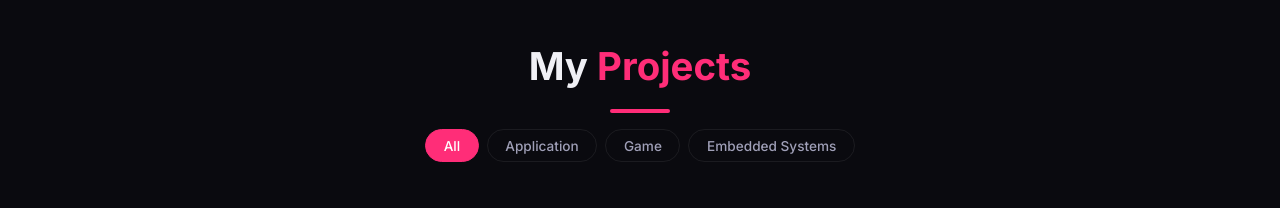
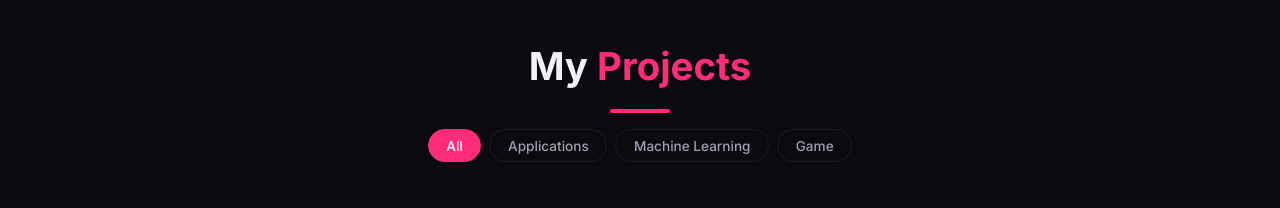
Before and after one commit to madihaisawesome/New-Website, a React (Vite) app: page / in a window 1280 px wide. Shown: the part 860-1068 px from the top of the page. Built offline with nearby package versions, Linux system fonts and the light colour scheme.

Commit message:
Changed categories of projects

```diff
--- a/src/components/Projects/Projects.jsx
+++ b/src/components/Projects/Projects.jsx
@@ -11,7 +11,7 @@ const projects = [
     tags: ['React Native', 'Expo', 'FastAPI', 'Mobile App'],
     github: 'https://github.com/Mudafa/lastseen/tree/main',
     live: null,
-    category: 'Application',
+    category: 'Applications',
     featured: true,
   },
   {
@@ -22,7 +22,7 @@ const projects = [
     tags: ['React', 'Flask', 'REST API'],
     github: null,
     live: 'https://sweet-scoop-6mpps17c3-madihaisawesomes-projects.vercel.app/',
-    category: 'Application',
+    category: 'Applications',
     featured: true,
   },
   {
@@ -33,7 +33,7 @@ const projects = [
     tags: ['React', 'Web Development'],
     github: null,
     live: 'https://fishtank-timer.vercel.app/',
-    category: 'Application',
+    category: 'Applications',
     featured: false,
   },
   {
@@ -44,7 +44,7 @@ const projects = [
     tags: ['Python', 'TensorFlow', 'Scikit-learn'],
     github: 'https://github.com/madihaisawesome/ENSF-444-Project',
     live: null,
-    category: 'Application',
+    category: 'Machine Learning',
     featured: false,
   },
   {
@@ -66,7 +66,7 @@ const projects = [
     tags: ['Application'],
     github: 'https://github.com/azlfa-anwar/ensf480/tree/main?search=1',
     live: null,
-    category: 'Application',
+    category: 'Applications',
     featured: false,
   },
   {
@@ -77,7 +77,7 @@ const projects = [
     tags: ['Embedded Systems'],
     github: 'https://github.com/users/madihaisawesome/projects/1',
     live: null,
-    category: 'Embedded Systems',
+    category: 'Applications',
     featured: false,
   },
 ]
```
